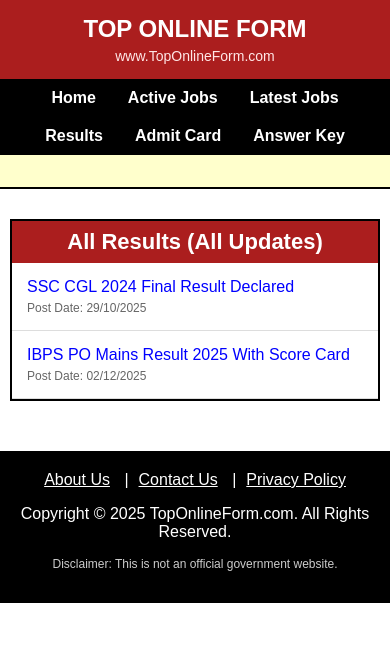
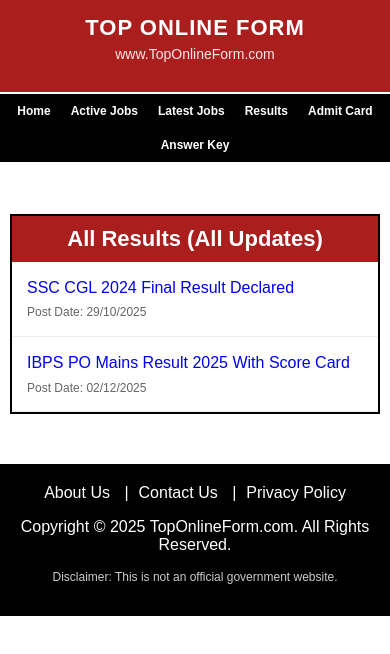
Before and after one commit to dr90929/govt-jobs-portal, a React (Vite) app: page /results in a window 390 px wide. Shown: the top 654 px of the page. Built offline with nearby package versions, Linux system fonts and the light colour scheme.

Commit message:
Update index.css

```diff
--- a/src/index.css
+++ b/src/index.css
@@ -1,6 +1,7 @@
 :root {
   --sarkari-red: #ab1e1e;
   --sarkari-green: #008000;
+  --sarkari-blue: #007bff;
   --border-color: #000000;
 }
 
@@ -10,96 +11,156 @@
   background-color: #ffffff;
 }
 
-/* Header & Navbar */
+a { text-decoration: none; }
+
+/* --- 1. HEADER & SEARCH BAR --- */
 .header {
   background-color: var(--sarkari-red);
   color: white;
-  padding: 15px;
+  padding: 15px 10px;
   text-align: center;
 }
-.header h1 { margin: 0; font-size: 24px; }
-.header p { margin: 5px 0 0; font-size: 14px; color: #ffe6e6; }
 
+.header h1 { margin: 0; font-size: 28px; font-weight: 900; letter-spacing: 1px; }
+.header p { margin: 5px 0 15px; font-size: 14px; color: #ffe6e6; }
+
+/* Search Container Styling */
+.search-container {
+  margin-top: 10px;
+  display: flex;
+  justify-content: center;
+  gap: 5px;
+}
+
+.search-container input {
+  padding: 8px;
+  width: 70%;
+  max-width: 300px;
+  border: none;
+  border-radius: 4px;
+  font-size: 14px;
+}
+
+.search-container button {
+  padding: 8px 15px;
+  background-color: #333;
+  color: white;
+  border: none;
+  border-radius: 4px;
+  cursor: pointer;
+  font-weight: bold;
+}
+.search-container button:hover { background-color: #000; }
+
+/* --- 2. SOCIAL ACTION BAR (WhatsApp/Telegram) --- */
+.action-bar {
+  display: flex;
+  justify-content: center;
+  gap: 10px;
+  padding: 10px;
+  background-color: #f0f0f0;
+  border-bottom: 1px solid #ddd;
+  flex-wrap: wrap;
+}
+
+.social-btn {
+  padding: 10px 20px;
+  color: white;
+  font-weight: bold;
+  border-radius: 5px;
+  font-size: 14px;
+  text-transform: uppercase;
+  display: inline-block;
+}
+
+.whatsapp { background-color: #25D366; }
+.whatsapp:hover { background-color: #128C7E; }
+
+.telegram { background-color: #0088cc; }
+.telegram:hover { background-color: #005580; }
+
+/* --- 3. NAVBAR --- */
 .navbar {
   background-color: #000;
-  overflow: hidden;
   text-align: center;
+  border-top: 2px solid white;
 }
+
 .navbar a {
   display: inline-block;
   color: white;
+  padding: 12px 15px;
+  font-weight: bold;
+  font-size: 14px;
+}
+.navbar a:hover { background-color: #444; color: #ffcc00; }
+
+/* --- 4. CLEAN NOTE (No Ads Message) --- */
+.clean-note {
+  background-color: #e6fffa; /* Light Green background */
+  border-bottom: 1px solid #b2f5ea;
+  padding: 8px;
   text-align: center;
-  padding: 10px 16px;
-  text-decoration: none;
+  color: #006600;
   font-weight: bold;
-}
-.navbar a:hover { background-color: #333; }
-
-/* Marquee (Chalti hui line) */
-.marquee-container {
-  background-color: #ffffcc;
-  border-bottom: 2px solid #000;
-  padding: 5px;
-  color: blue;
-  font-weight: bold;
+  font-size: 13px;
 }
 
-/* Homepage Boxes */
+/* --- 5. HOMEPAGE BOXES --- */
 .main-grid {
   display: grid;
-  grid-template-columns: repeat(3, 1fr);
-  gap: 10px;
-  padding: 10px;
+  grid-template-columns: repeat(3, 1fr); /* 3 Columns Layout */
+  gap: 15px;
+  padding: 15px;
   max-width: 1200px;
   margin: 0 auto;
 }
 
 .box-column {
   border: 2px solid var(--border-color);
+  background: white;
 }
 
+/* Homepage Boxes Headers (Standard Red) */
 .box-header {
   background-color: var(--sarkari-red);
   color: white;
-  padding: 8px;
+  padding: 10px;
   text-align: center;
   font-weight: bold;
   font-size: 18px;
 }
 
-.box-list {
-  list-style: none;
-  padding: 0;
-  margin: 0;
+.box-list { list-style: none; padding: 0; margin: 0; }
+
+.box-list li {
+  padding: 10px;
+  border-bottom: 1px solid #eee;
+  font-size: 14px;
+  line-height: 1.4;
 }
 
-.box-list li {
-  padding: 8px;
-  border-bottom: 1px solid #ddd;
-}
+.box-list li a { color: #0000EE; text-decoration: none; }
+.box-list li a:hover { color: red; text-decoration: underline; }
 
-.box-list li a {
-  text-decoration: none;
-  color: blue;
-  font-size: 14px;
-}
-.box-list li a:hover { text-decoration: underline; color: red; }
-
-/* Job Details Page (Table Styling) */
+/* --- 6. JOB DETAILS PAGE (Green Theme) --- */
 .job-container {
   max-width: 900px;
   margin: 20px auto;
-  padding: 10px;
+  padding: 15px;
   border: 1px solid #ccc;
+  background: white;
 }
 
 .job-title {
   color: var(--sarkari-red);
   text-align: center;
-  font-size: 22px;
+  font-size: 24px;
   margin-bottom: 20px;
+  line-height: 1.4;
 }
 
+/* Table Styling */
 table {
   width: 100%;
   border-collapse: collapse;
@@ -109,44 +170,52 @@
 
 th, td {
   border: 1px solid var(--border-color);
-  padding: 10px;
-  text-align: left;
+  padding: 12px;
   vertical-align: top;
 }
 
-/* Jo upar table headers hain wo Green rahenge */
-.green-header {
+/* Green Headers inside Job Page (User Request) */
+.green-header, .section-header {
   background-color: var(--sarkari-green);
   color: white;
   text-align: center;
   font-size: 18px;
+  font-weight: bold;
 }
 
-/* --- CHANGES HERE --- */
-/* Pehle ye Pink tha, ab Green kar diya hai */
 .section-header {
-  background-color: var(--sarkari-green);
-  color: white;
-  padding: 8px;
-  text-align: center;
-  font-weight: bold;
-  margin-top: 10px;
+  padding: 10px;
+  margin-top: 20px;
   border: 2px solid var(--border-color);
 }
 
-.important-links a {
-  color: blue;
+/* Links Styling */
+.important-links a, .click-here {
+  color: blue !important;
   font-weight: bold;
-  text-decoration: none;
+  text-decoration: underline;
 }
 
-/* Link ka color Pink se Blue kar diya taaki saaf dikhe */
-.click-here {
-  font-weight: bold;
-  color: blue !important;
+/* --- 7. MOBILE RESPONSIVE --- */
+@media (max-width: 768px) {
+  /* Phone par 3 column ko 1 column bana do */
+  .main-grid {
+    grid-template-columns: 1fr;
+    gap: 10px;
+    padding: 10px;
+  }
+
+  .header h1 { font-size: 22px; }
+
+  .navbar a {
+    padding: 10px;
+    font-size: 12px;
+  }
+
+  /* Social buttons stack on mobile */
+  .social-btn {
+    width: 100%;
+    text-align: center;
+    box-sizing: border-box;
+  }
 }
-
-/* Mobile Responsive */
-@media (max-width: 768px) {
-  .main-grid { grid-template-columns: 1fr; }
-}
```
